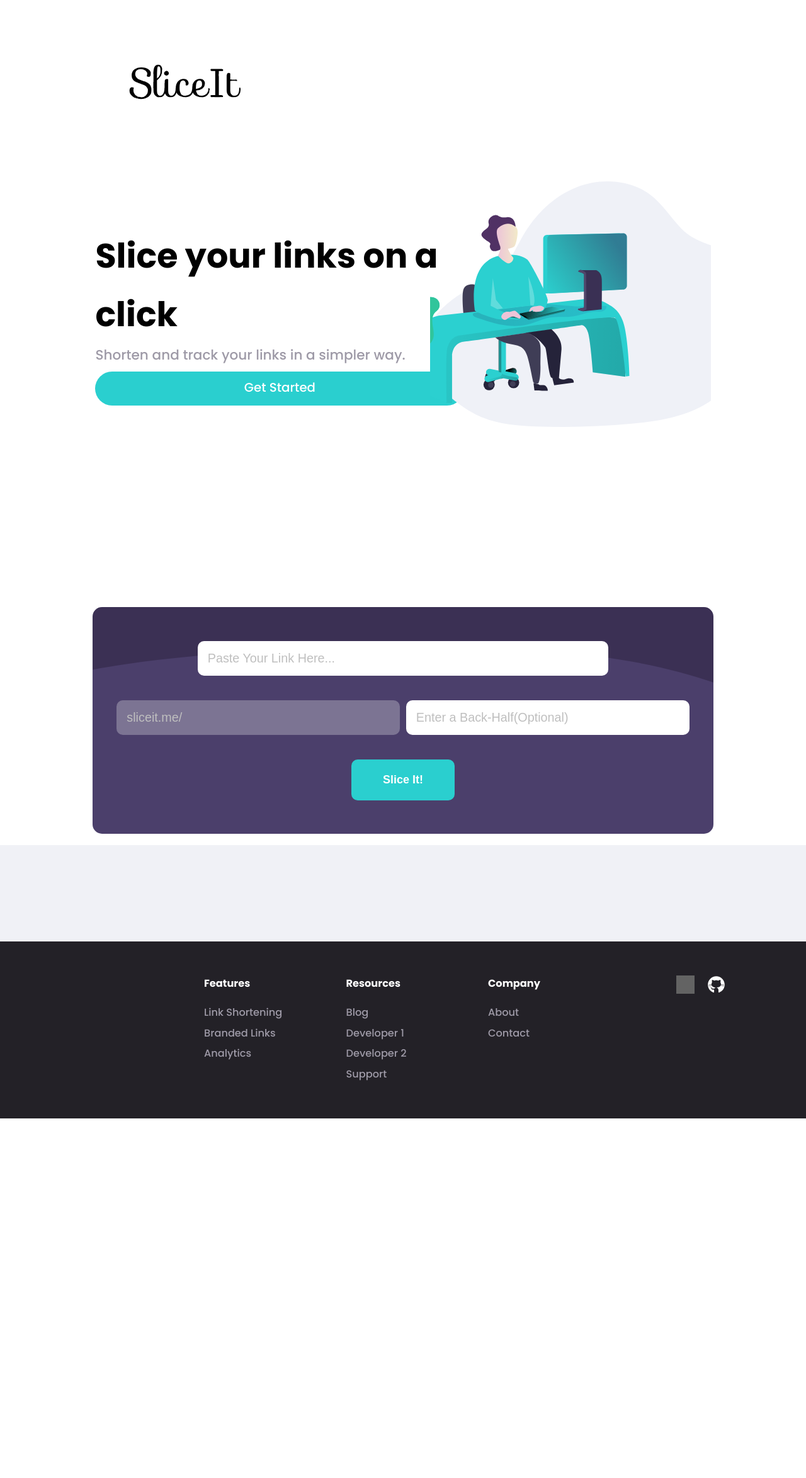
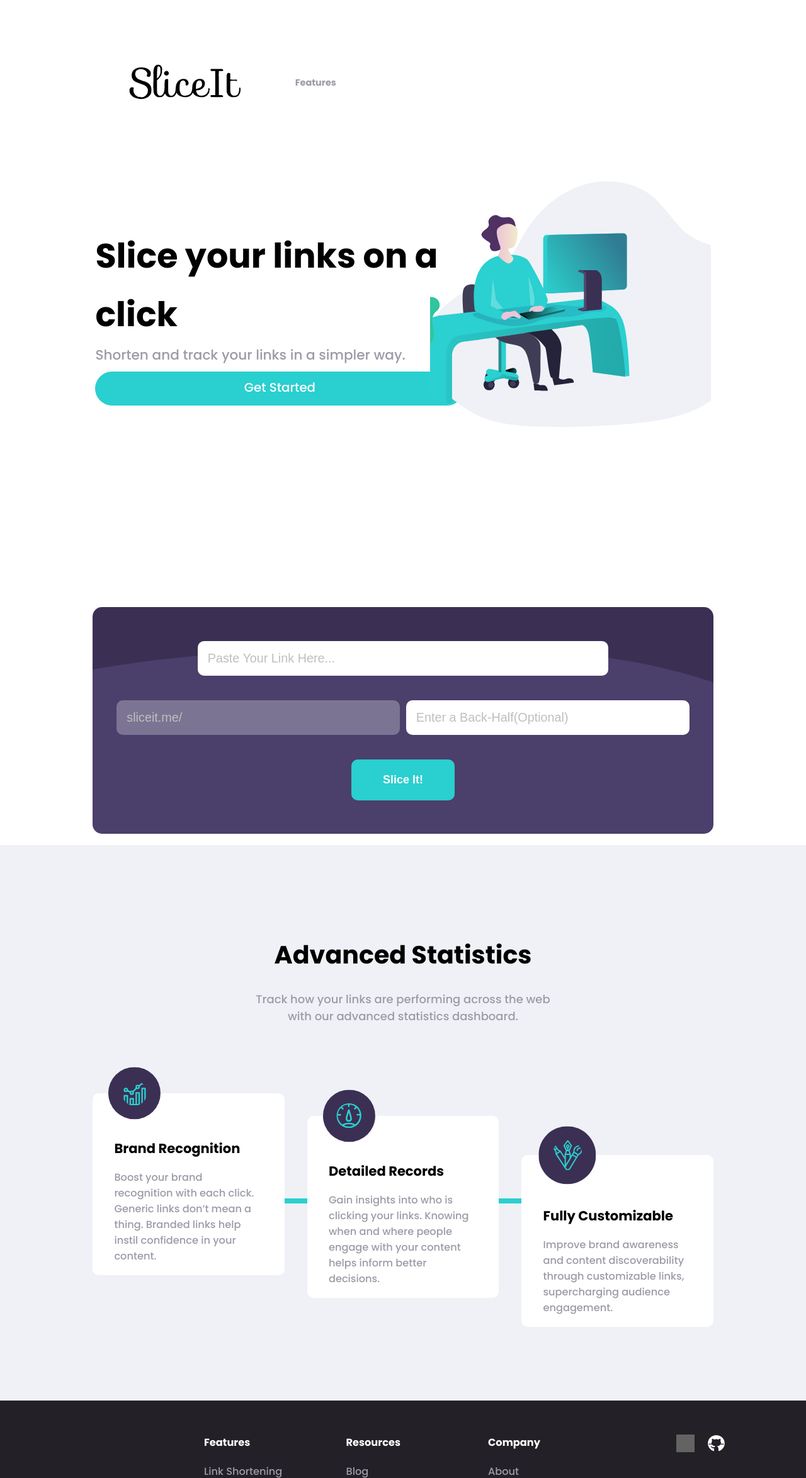
Before and after one commit to akkupy/sliceit, a Django app: page / in a window 1280 px wide. Shown: the top 2347 px of the page at 63% size. Before the commit the page ends 1776 px from the top, so only its background shows below. Run offline with Django 4.2, Linux system fonts and the light colour scheme; grey boxes are pictures that could not be loaded.

Commit message:
Enabled Features

```diff
--- a/web/templates/index.html
+++ b/web/templates/index.html
@@ -25,11 +25,9 @@
     <!-- Menu -->
     <section class="menu-section">
 
-      <!--ul class="links-section gray-p">
-        <li><a href="/">Features</a></li>
-        <li><a href="/">Pricing</a></li>
-        <li><a href="/">Resources</a></li>
-      </ul-->
+      <ul class="links-section gray-p">
+        <li><a href="#feature">Features</a></li>
+      </ul>
       <hr class="menu-hr">
       <!-- Header Buttons >
       <ul class="buttons-section">
@@ -75,10 +73,10 @@
       </button>
       <section class="search-result-block">
       </section>
-      <!--h2> Advanced Statistics</h2>
+      <h2 id="feature"> Advanced Statistics</h2>
       <p class="info">Track how your links are performing across the web with our
         advanced statistics dashboard.</p>
-      <section class="section-3-blocks ">
+      <section class="section-3-blocks">
 
         <div>
           <img src="{% static 'images/icon-brand-recognition.svg' %}" alt="" aria-hidden="true">
@@ -98,7 +96,7 @@
           <p class="gray-p"> Improve brand awareness and content discoverability through customizable
             links, supercharging audience engagement.</p>
         </div>
-      </section-->
+      </section>
     </article>
     <!-- Section 4 -->
     <!--article class="section-4">
```
